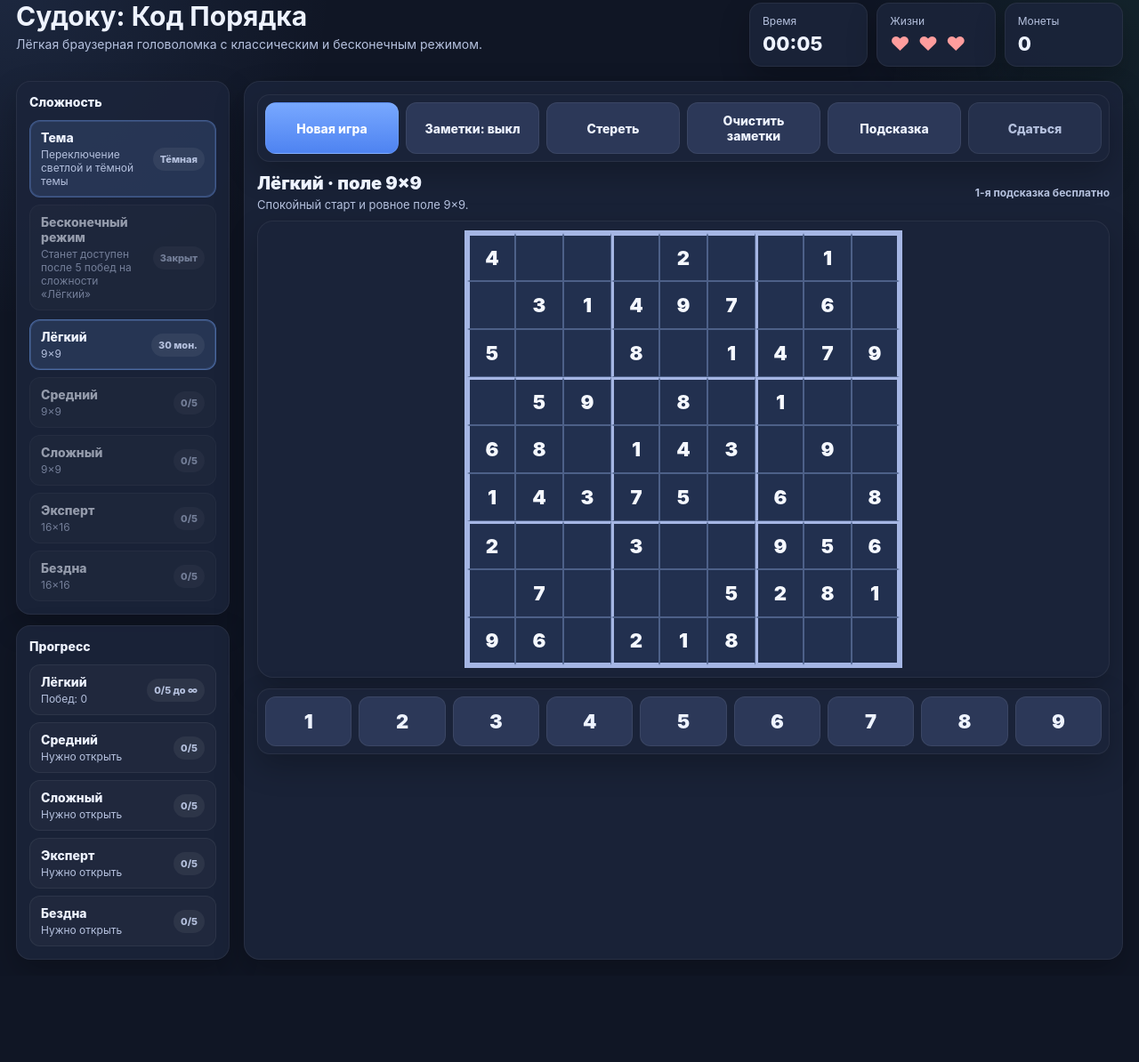
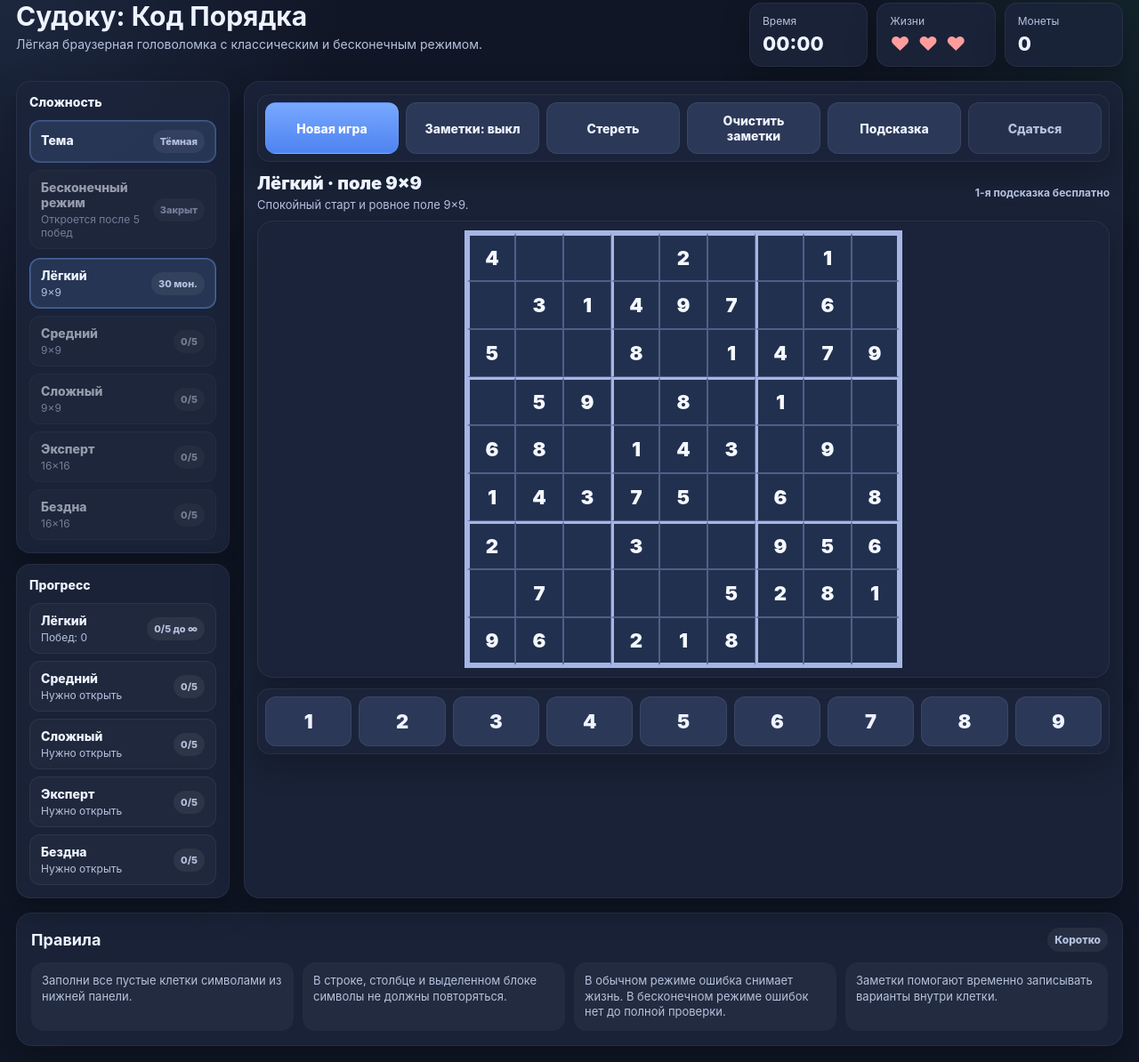
Before and after one commit to Kae1thas/sudoku-order, a plain HTML site: page index.html in a window 1280 px wide. Shown: the part 15-1209 px from the top of the page at 89% size. Before the commit the page ends 1112 px from the top, so only its background shows below. Drawn offline with Linux system fonts and the light colour scheme.

Commit message:
big patch

```diff
--- a/game.js
+++ b/game.js
@@ -75,11 +75,13 @@ const state = {
   gameOver: false,
   timerSeconds: 0,
   timerId: null,
+  timerStarted: false,
   coins: loadCoins(),
   progress: loadProgress(),
   hintsUsedThisGame: 0,
   surrendered: false,
   isEndless: false,
+  debugUnlockAll: false,
 };
 
 const dom = {
@@ -183,6 +185,8 @@ function getPrevDifficulty(index) {
 }
 
 function isDifficultyUnlocked(index) {
+  if (state.debugUnlockAll) return true;
+
   if (index === 0) return true;
   const prev = getPrevDifficulty(index);
   if (!prev) return true;
@@ -190,6 +194,8 @@ function isDifficultyUnlocked(index) {
 }
 
 function isEndlessUnlockedForIndex(index) {
+  if (state.debugUnlockAll) return true;
+
   const diff = DIFFICULTIES[index];
   return (state.progress[diff.id] || 0) >= 5;
 }
@@ -470,11 +476,25 @@ function generatePuzzle(solution, removeCount, difficultyId) {
 
 function updateResponsiveCellSize() {
   const size = state.board.length || getCurrentDifficulty().size;
+
   if (size === 16) {
-    document.documentElement.style.setProperty("--cell-size", window.innerWidth < 760 ? "28px" : "40px");
-  } else {
-    document.documentElement.style.setProperty("--cell-size", window.innerWidth < 430 ? "34px" : window.innerWidth < 760 ? "38px" : "54px");
+    const sidePadding = window.innerWidth < 760 ? 48 : 80;
+    const availableWidth = Math.max(window.innerWidth - sidePadding, 280);
+    const maxCellByWidth = Math.floor((availableWidth - 6) / 16);
+
+    const cellSize = Math.max(
+      18,
+      Math.min(maxCellByWidth, window.innerWidth < 760 ? 26 : 40)
+    );
+
+    document.documentElement.style.setProperty("--cell-size", `${cellSize}px`);
+    return;
   }
+
+  document.documentElement.style.setProperty(
+    "--cell-size",
+    window.innerWidth < 430 ? "34px" : window.innerWidth < 760 ? "38px" : "54px"
+  );
 }
 
 function updateModeButton() {
@@ -485,14 +505,14 @@ function updateModeButton() {
     dom.modeBtn.disabled = true;
     dom.modeBtn.classList.remove("active");
     dom.modeBtn.classList.add("locked");
-    dom.modeBtnMeta.textContent = `Станет доступен после 5 побед на сложности «${diff.title}»`;
+    dom.modeBtnMeta.textContent = "Откроется после 5 побед";
     dom.modeBtnBadge.textContent = "Закрыт";
     return;
   }
 
   dom.modeBtn.disabled = false;
   dom.modeBtn.classList.remove("locked");
-  dom.modeBtnMeta.textContent = `Для «${diff.title}» — без жизней, ошибки считаются после заполнения`;
+  dom.modeBtnMeta.textContent = "Без жизней, проверка в конце";
 
   if (state.isEndless) {
     dom.modeBtn.classList.add("active");
@@ -507,7 +527,7 @@ function updateThemeButton() {
   const current = document.body.getAttribute("data-theme") || "dark";
   dom.themeBtn.classList.add("theme-switch");
   dom.themeBtn.classList.add("active");
-  dom.themeBtnMeta.textContent = "Переключение светлой и тёмной темы";
+  //dom.themeBtnMeta.textContent = "Переключение светлой и тёмной темы";
   dom.themeBtnBadge.textContent = current === "light" ? "Светлая" : "Тёмная";
 }
 
@@ -531,6 +551,7 @@ function initGame() {
   state.selected = null;
   state.notesMode = false;
   state.timerSeconds = 0;
+  state.timerStarted = false;
   state.hintsUsedThisGame = 0;
   state.surrendered = false;
 
@@ -559,7 +580,6 @@ function initGame() {
   renderProgress();
   renderBoard();
   renderNumberPad();
-  startTimer();
 }
 
 function updateBoardTexts() {
@@ -895,6 +915,11 @@ function checkEndlessCompletion() {
 }
 
 function setCellValue(row, col, value) {
+
+  if (!state.timerStarted) {
+    state.timerStarted = true;
+    startTimer();
+  }
   state.notes[row][col].clear();
 
   if (state.isEndless) {
@@ -1181,6 +1206,19 @@ function bindEvents() {
   dom.restartAfterEndlessBtn.addEventListener("click", initGame);
 
   document.addEventListener("keydown", (event) => {
+
+    if (event.key.toLowerCase() === "o") {
+      state.debugUnlockAll = !state.debugUnlockAll;
+
+      console.log("DEBUG unlock:", state.debugUnlockAll);
+
+      renderDifficultyList();
+      renderProgress();
+      updateModeButton();
+
+      return;
+    }
+
     if (event.key.toLowerCase() === "n") {
       state.notesMode = !state.notesMode;
       updateNotesButton();
--- a/index.html
+++ b/index.html
@@ -43,7 +43,7 @@
               <div class="difficulty-main">
                 <div>
                   <div class="difficulty-name">Тема</div>
-                  <div id="themeBtnMeta" class="difficulty-meta">Переключение светлой и тёмной темы</div>
+                  <div id="themeBtnMeta" class="difficulty-meta"></div>
                 </div>
                 <div id="themeBtnBadge" class="difficulty-badge">Тёмная</div>
               </div>
@@ -53,7 +53,7 @@
               <div class="difficulty-main">
                 <div>
                   <div class="difficulty-name">Бесконечный режим</div>
-                  <div id="modeBtnMeta" class="difficulty-meta">Станет доступен после 5 побед на этой сложности</div>
+                  <div id="modeBtnMeta" class="difficulty-meta">Откроется после 5 побед</div>
                 </div>
                 <div id="modeBtnBadge" class="difficulty-badge">Закрыт</div>
               </div>
@@ -93,6 +93,19 @@
 
         <div id="numberPad" class="number-pad"></div>
       </main>
+    </section>
+
+    <section class="rules-card" aria-labelledby="rulesTitle">
+      <div class="rules-head">
+        <h2 id="rulesTitle">Правила</h2>
+        <span>Коротко</span>
+      </div>
+      <div class="rules-grid">
+        <div class="rule-item">Заполни все пустые клетки символами из нижней панели.</div>
+        <div class="rule-item">В строке, столбце и выделенном блоке символы не должны повторяться.</div>
+        <div class="rule-item">В обычном режиме ошибка снимает жизнь. В бесконечном режиме ошибок нет до полной проверки.</div>
+        <div class="rule-item">Заметки помогают временно записывать варианты внутри клетки.</div>
+      </div>
     </section>
   </div>
 
--- a/styles.css
+++ b/styles.css
@@ -169,7 +169,8 @@ button {
 .center,
 .board-wrap,
 .number-pad,
-.toolbar {
+.toolbar,
+.rules-card {
   background: var(--panel);
   border: 1px solid var(--card-border);
   box-shadow: var(--shadow);
@@ -657,6 +658,51 @@ body[data-theme="light"] .number-btn.completed {
   background: linear-gradient(180deg, #41c782, #28a764);
 }
 
+.rules-card {
+  margin-top: 16px;
+  border-radius: 18px;
+  padding: 16px;
+}
+
+.rules-head {
+  display: flex;
+  justify-content: space-between;
+  align-items: center;
+  gap: 12px;
+  margin-bottom: 12px;
+}
+
+.rules-head h2 {
+  margin: 0;
+  font-size: 18px;
+  color: var(--text);
+}
+
+.rules-head span {
+  color: var(--muted);
+  font-size: 12px;
+  font-weight: 800;
+  padding: 6px 8px;
+  border-radius: 999px;
+  background: var(--soft-fill-3);
+}
+
+.rules-grid {
+  display: grid;
+  grid-template-columns: repeat(4, minmax(0, 1fr));
+  gap: 10px;
+}
+
+.rule-item {
+  min-height: 72px;
+  padding: 12px;
+  border-radius: 14px;
+  background: var(--soft-fill-2);
+  color: var(--muted);
+  font-size: 13px;
+  line-height: 1.35;
+}
+
 .overlay {
   position: fixed;
   inset: 0;
@@ -856,6 +902,18 @@ body[data-theme="light"] .modal-card {
     grid-template-columns: repeat(3, minmax(0, 1fr));
   }
 
+  .board-wrap {
+    padding: 7px;
+  }
+
+  .rules-grid {
+    grid-template-columns: 1fr;
+  }
+
+  .rule-item {
+    min-height: auto;
+  }
+
   :root {
     --cell-size: 38px;
   }
@@ -888,12 +946,28 @@ body[data-theme="light"] .modal-card {
 }
 
 @media (max-width: 430px) {
+  .board-wrap {
+    padding: 5px;
+  }
+
   .toolbar {
     grid-template-columns: repeat(2, minmax(0, 1fr));
   }
 
   .number-pad {
     grid-template-columns: repeat(3, minmax(0, 1fr));
+  }
+
+  .board-wrap {
+    padding: 7px;
+  }
+
+  .rules-grid {
+    grid-template-columns: 1fr;
+  }
+
+  .rule-item {
+    min-height: auto;
   }
 
   :root {
```
